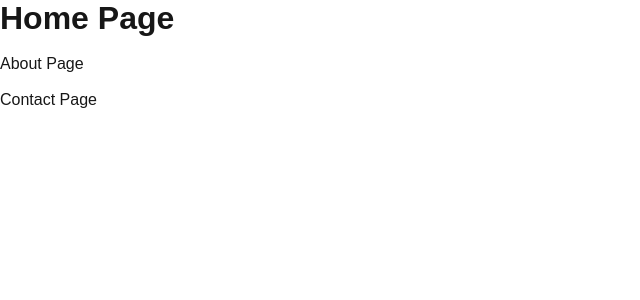
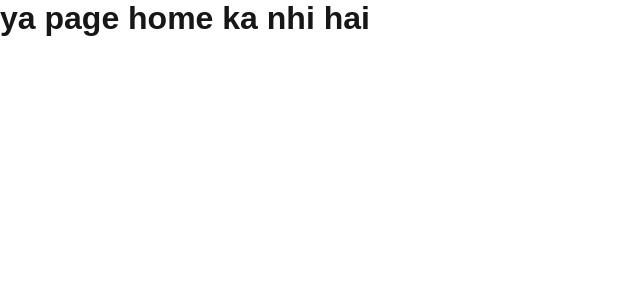
Before and after one commit to rohit1620/nextjs_withTechzeen, a Next.js app in the folder rohit/: page /home in a window 1280 px wide. Shown: the top 300 px of the page, without its empty margins (0-640 px from the left). Built offline with nearby package versions, Linux system fonts and the light colour scheme.

Commit message:
file add

```diff
--- a/rohit/src/app/blog/page.jsx
+++ b/rohit/src/app/blog/page.jsx
@@ -1,6 +1,4 @@
 const Blogs = () => {
-  console.log();
-
   return (
     <div>
       <h1>Blog website</h1>
--- /dev/null
+++ b/rohit/src/app/home/[...pagenotfound]/page.jsx
@@ -0,0 +1,11 @@
+import React from "react";
+
+const page = () => {
+  return (
+    <div>
+      <h1>ya page home ka nhi hai</h1>
+    </div>
+  );
+};
+
+export default page;
```
Also changed, not shown: rohit/src/app/not-found.js (added, +11 -0 lines).
